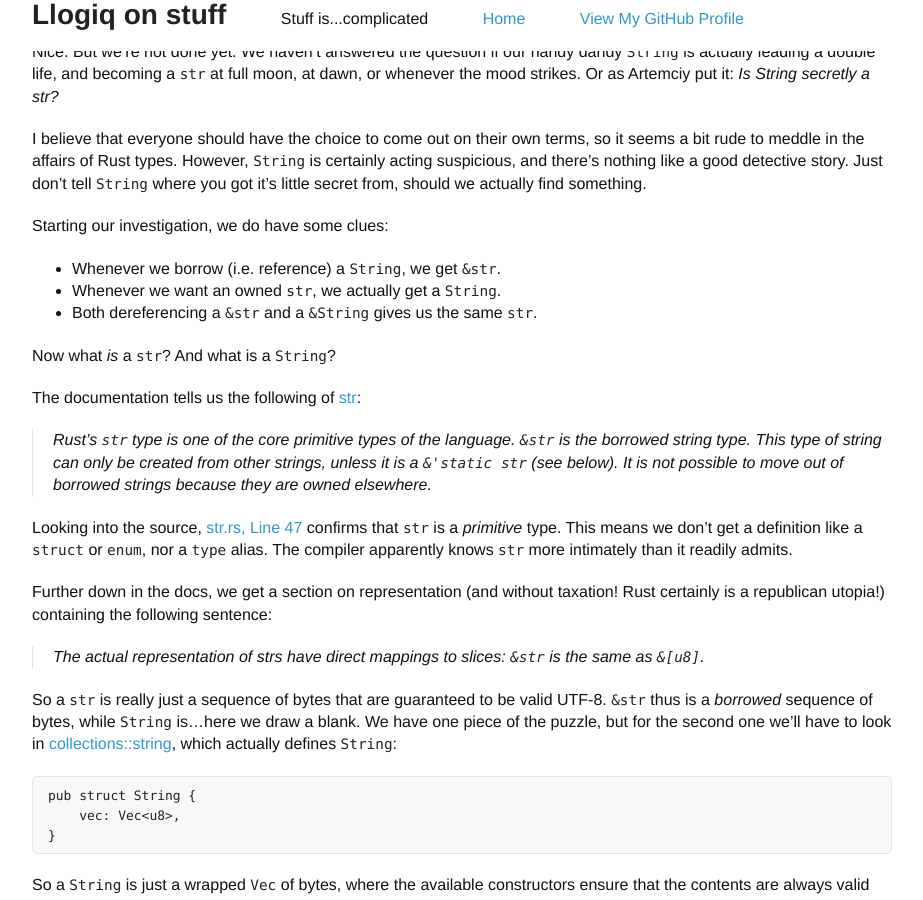
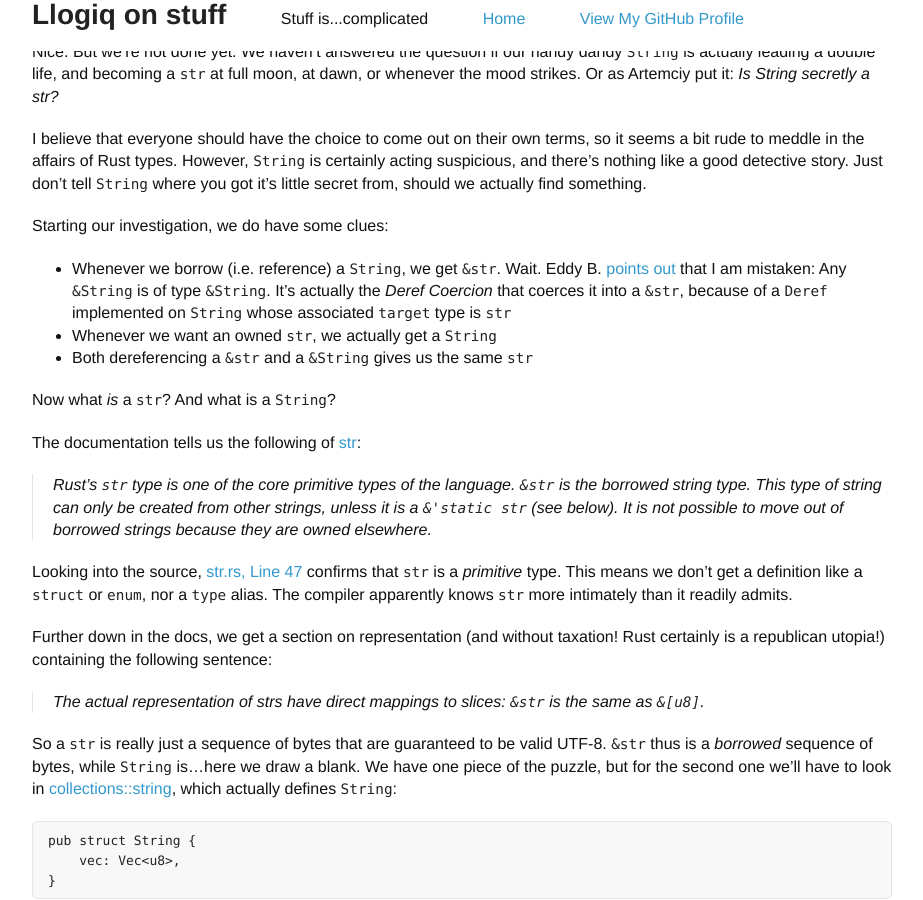
Before and after one commit to llogiq/llogiq.github.io, a Jekyll site: the page built from _posts/2015-07-10-cow-redux.md, in a window 1280 px wide and 900 px high, scrolled down 1417 px. Shown: the whole window, without its empty margins (178-1101 px from the left). Built offline with Jekyll 4.4.1, drawn with Linux system fonts in a browser that asks for light colours.

Commit message:
Cleared up error with deref vs. Deref coercion, thanks to @eddyb

```diff
--- a/_posts/2015-07-10-cow-redux.md
+++ b/_posts/2015-07-10-cow-redux.md
@@ -88,9 +88,13 @@ it's little secret from, should we actually find something.
 
 Starting our investigation, we do have some clues:
 
-* Whenever we borrow (i.e. reference) a `String`, we get `&str`.
-* Whenever we want an owned `str`, we actually get a `String`.
-* Both dereferencing a `&str` and a `&String` gives us the same `str`.
+* Whenever we borrow (i.e. reference) a `String`, we get `&str`. Wait.
+Eddy B. [points out](https://www.reddit.com/r/rust/comments/3ct5yx/blog_holy_stdborrowcow_redux/csyqzsb)
+that I am mistaken: Any `&String` is of type `&String`. It's actually
+the *Deref Coercion* that coerces it into a `&str`, because of a
+`Deref` implemented on `String` whose associated `target` type is `str`
+* Whenever we want an owned `str`, we actually get a `String`
+* Both dereferencing a `&str` and a `&String` gives us the same `str`
 
 Now what *is* a `str`? And what is a `String`?
 
```
